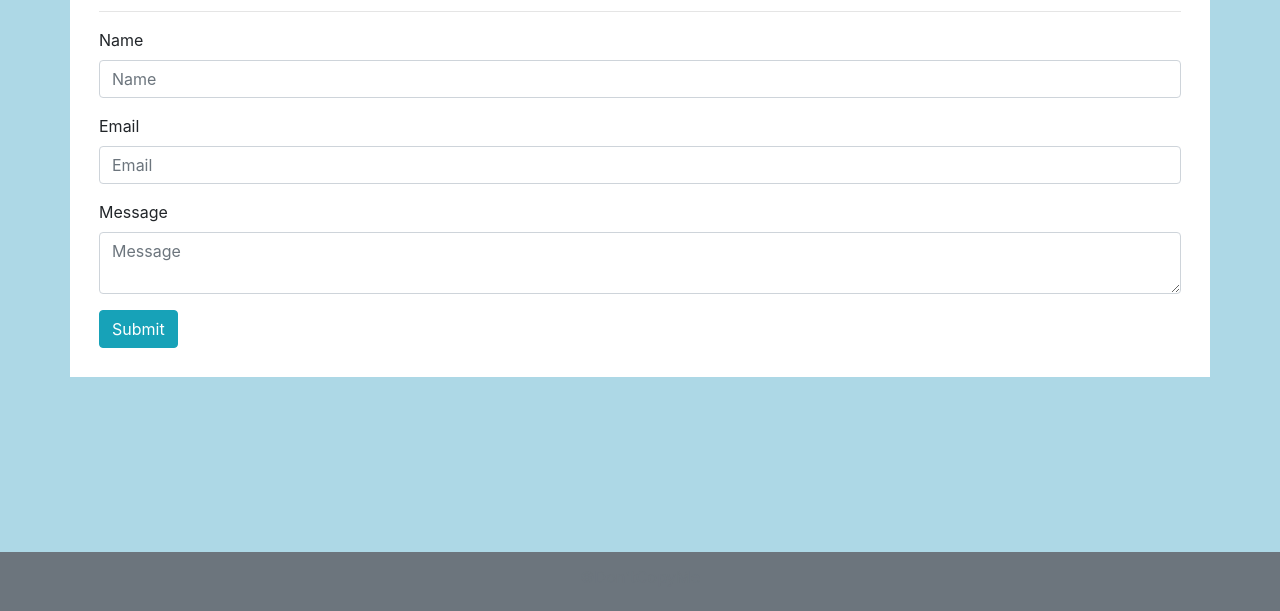
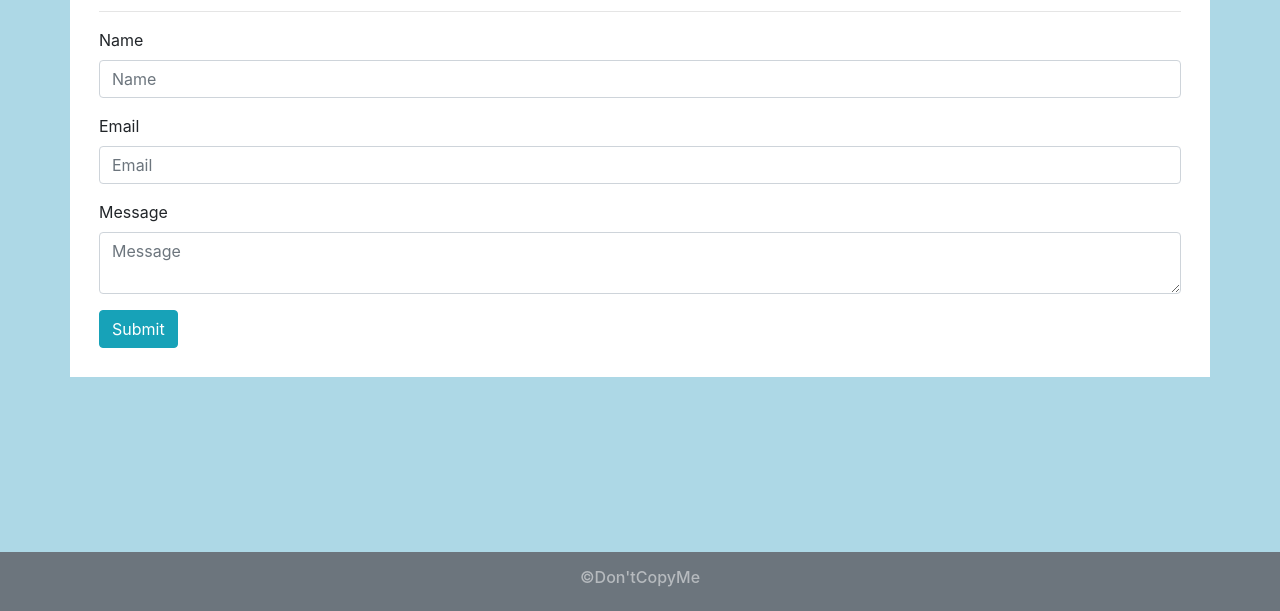
Before and after one commit to dfkestner/My-Portfolio, a plain HTML site: page contact.html in a window 1280 px wide. Shown: the part 189-800 px from the top of the page. Drawn offline with nearby package versions, Linux system fonts and the light colour scheme.

Commit message:
Adjusting font color

```diff
--- a/contact.html
+++ b/contact.html
@@ -48,7 +48,7 @@
         </form>
     </div>
 <footer class=" footer bg-secondary mt-auto py-3">
-    <h6 class="text-muted text-center">&copy;Don'tCopyMe</h6>
+    <h6 class="text-white-50 text-center">&copy;Don'tCopyMe</h6>
 </footer>
 <script src="https://code.jquery.com/jquery-3.5.1.slim.min.js" integrity="sha384-DfXdz2htPH0lsSSs5nCTpuj/zy4C+OGpamoFVy38MVBnE+IbbVYUew+OrCXaRkfj" crossorigin="anonymous"></script>
 <script src="https://cdn.jsdelivr.net/npm/popper.js@1.16.1/dist/umd/popper.min.js" integrity="sha384-9/reFTGAW83EW2RDu2S0VKaIzap3H66lZH81PoYlFhbGU+6BZp6G7niu735Sk7lN" crossorigin="anonymous"></script>
```
Also changed, not shown: index.html (+1 -1 lines), portfolio.html (+1 -1 lines).
